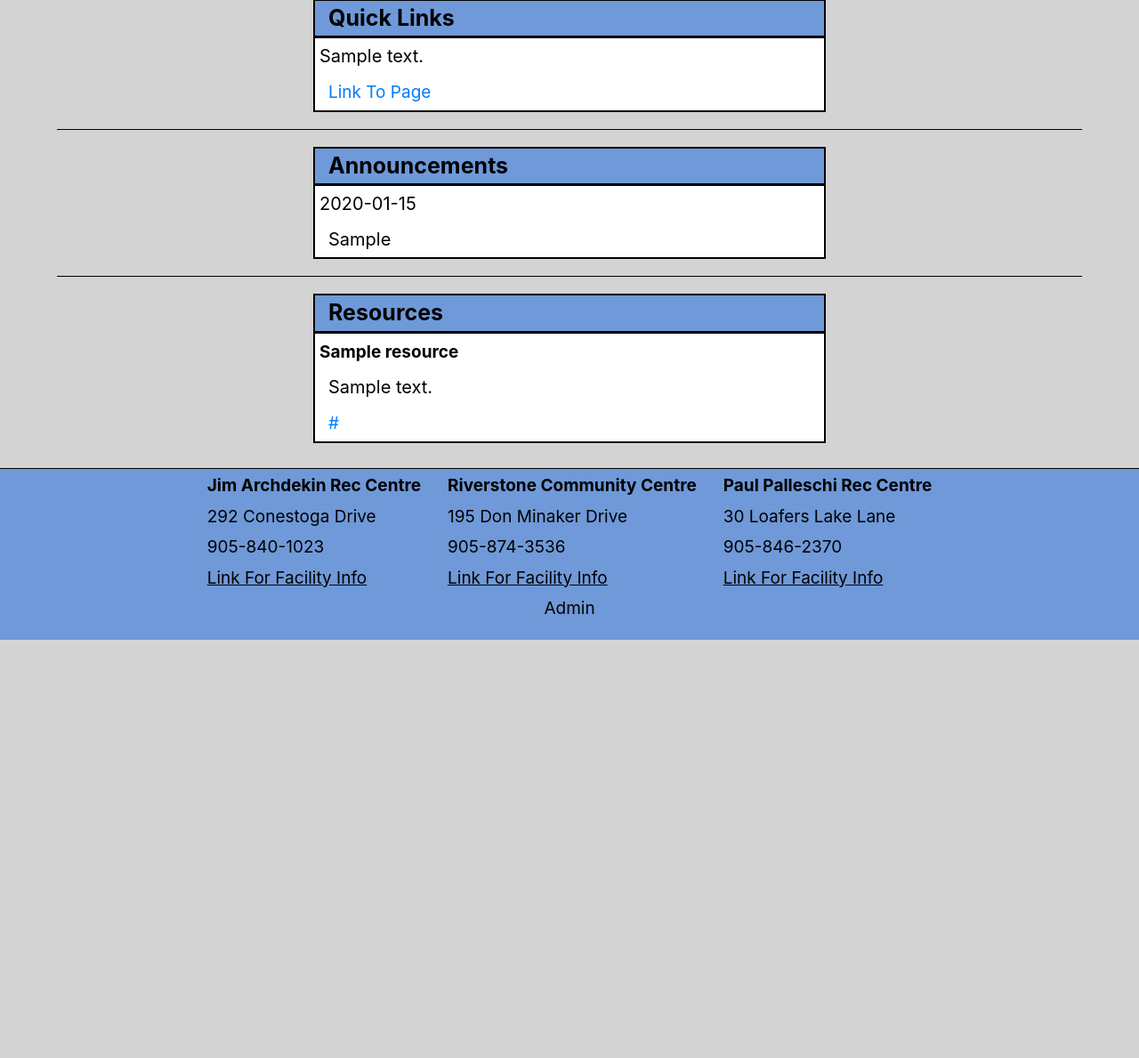
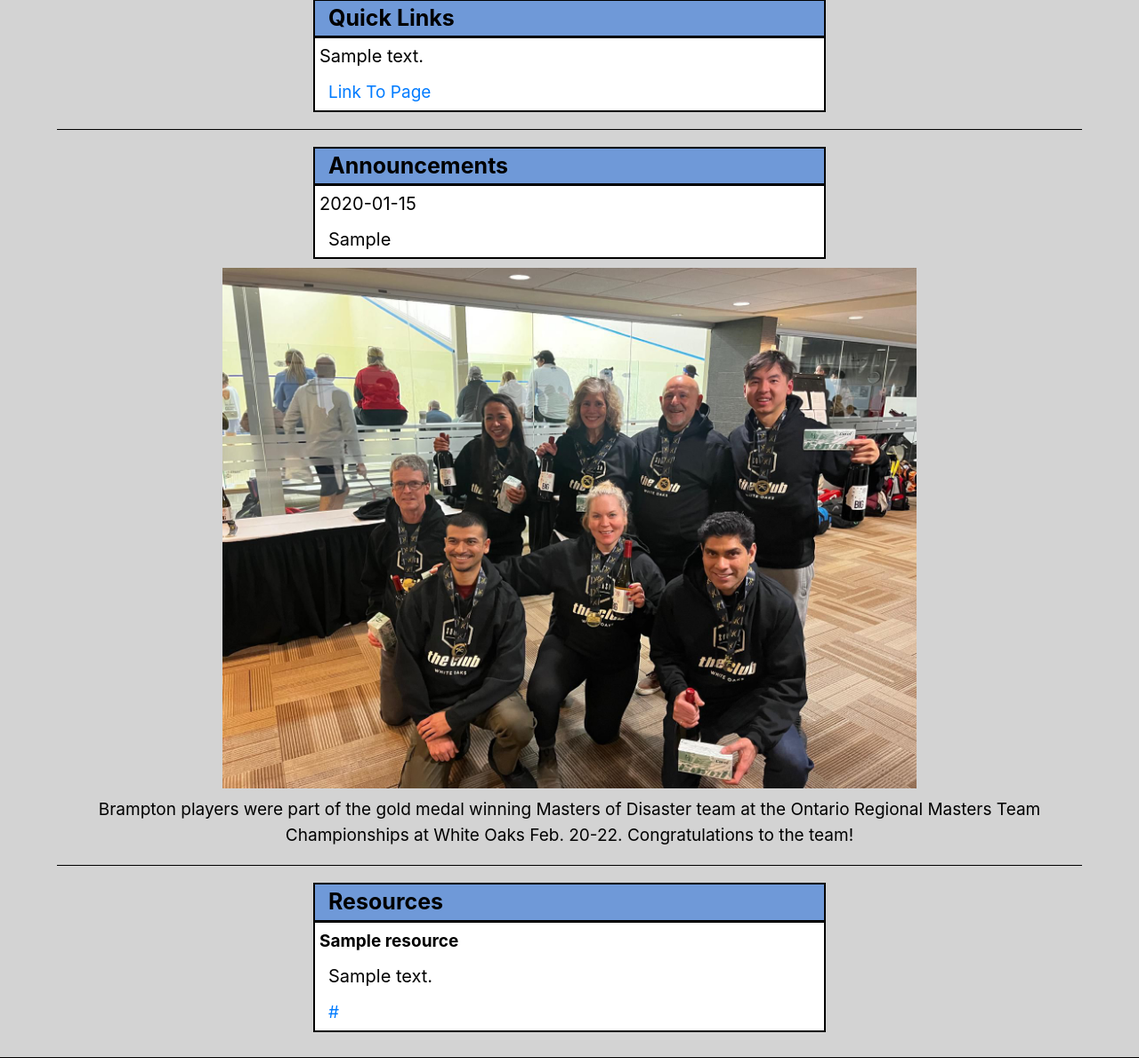
Before and after one commit to Siarnt/brampton-squash, a Flask app: page / in a window 1280 px wide. Shown: the part 415-1604 px from the top of the page at 89% size. Before the commit the page ends 1134 px from the top, so only its background shows below. Run offline with Flask 2, Linux system fonts and the light colour scheme; tables that the repository leaves empty hold one stand-in row (values such as "Sample post"); some libraries are stand-ins or nearby versions.

Commit message:
adding masters championship photo

```diff
--- a/app.py
+++ b/app.py
@@ -721,3 +721,9 @@ def load_user(id):
 
 if __name__ == '__main__':
     app.run()
+
+
+# >>>> ACTUALLY RUNNING THE APP ON LOCAL HOST - ONLY FOR DEV <<<<
+
+#if __name__ == '__main__':
+#    app.run(host="0.0.0.0", port=5000, debug=True)
--- a/static/styles.css
+++ b/static/styles.css
@@ -144,6 +144,13 @@ hr {
     padding: 5px;
 }
 
+.announcement-photo {
+    width: 100%;
+    max-width: 800px;
+    height: auto;
+    padding: 10px;
+}
+
 /* FORMS */
 
 .login-form {
--- a/templates/home.html
+++ b/templates/home.html
@@ -36,6 +36,10 @@
         </tr>
         {% endfor %}
     </table>
+
+    <img class="announcement-photo" src="/static/images/group_photo.jpeg">
+    <p>Brampton players were part of the gold medal winning Masters of Disaster team at the Ontario Regional Masters Team Championships at White Oaks Feb. 20-22. Congratulations to the team!</p>
+
     <hr>
 </div>
 
```
Also changed, not shown: static/images/group_photo.jpeg (added).
